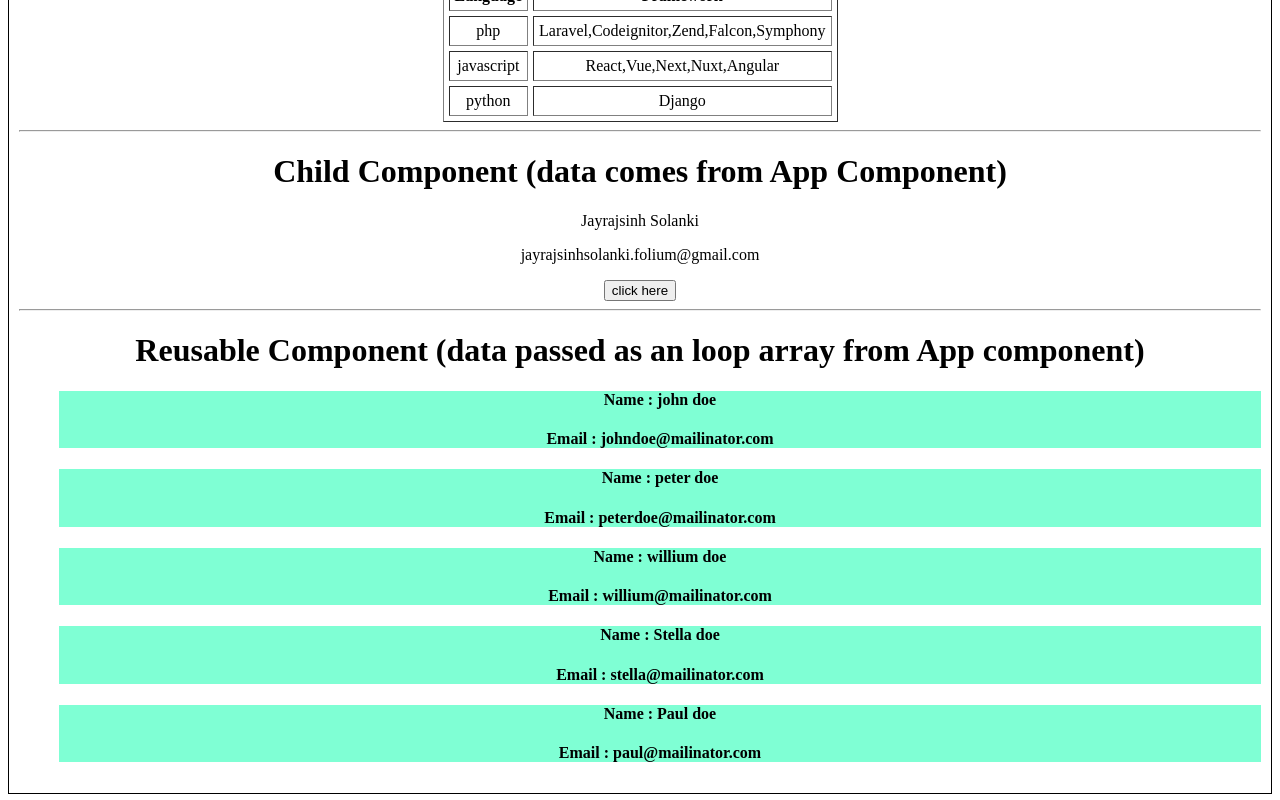
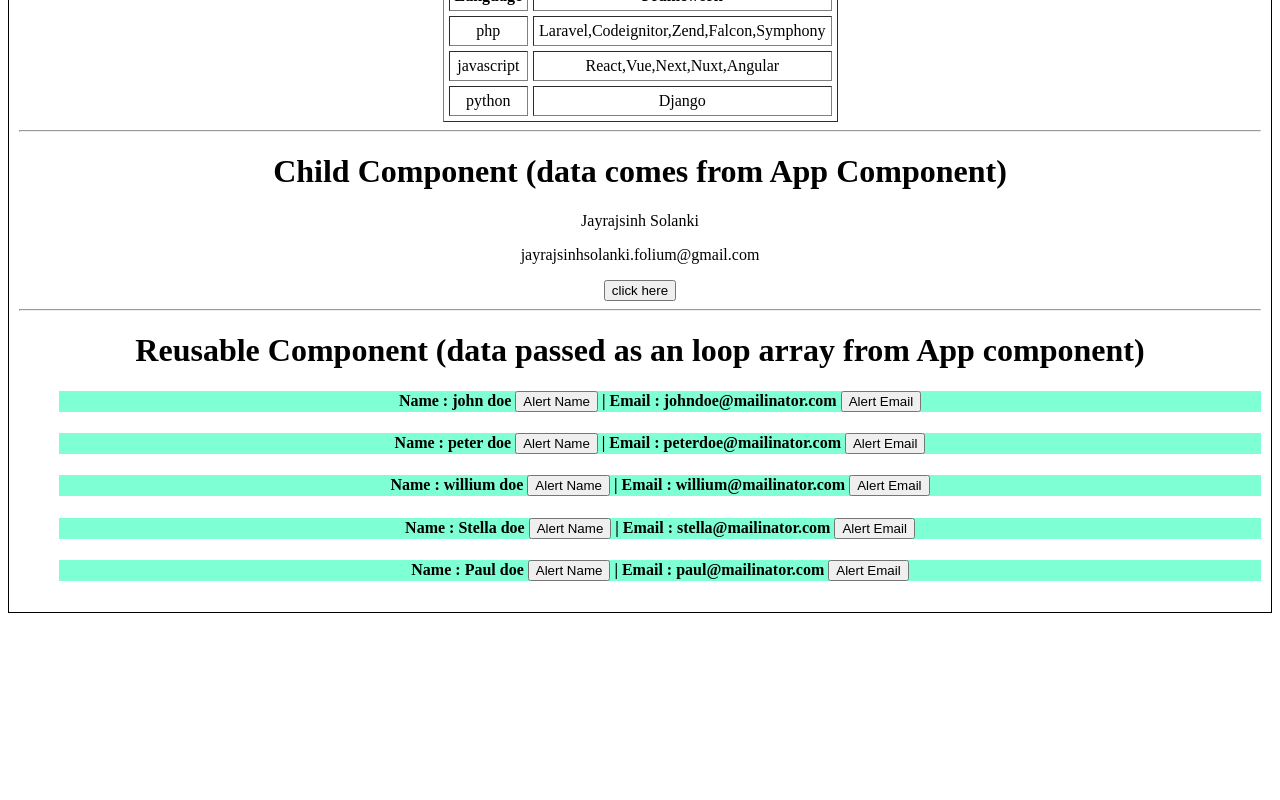
Before and after one commit to workatfolium/Vue, a Vue app: page / in a window 1280 px wide. Shown: the part 1561-2361 px from the top of the page. After the commit the page ends 2182 px from the top, so only its background shows below. Built offline with nearby package versions, Linux system fonts and the light colour scheme.

Commit message:
Reusable | Finish

```diff
--- a/src/App.vue
+++ b/src/App.vue
@@ -11,7 +11,7 @@
 <h1>Reusable Component (data passed as an loop array from App component)</h1>
 <ul style="list-style:none;">
   <li v-for="item in users" :key="item">
-  <Reusable :data="item" />
+  <Reusable :data="item" :getUserName="getUserName" />
   </li>
 </ul>
 </template>
@@ -48,6 +48,9 @@ export default {
         getData(){
            alert('function called from App component');
         },
+        getUserName(data){
+             alert(data)
+        },
       users:[
         {name: 'john doe',email:'johndoe@mailinator.com'},
         {name: 'peter doe',email:'peterdoe@mailinator.com'},
--- a/src/components/Reusable.vue
+++ b/src/components/Reusable.vue
@@ -1,7 +1,6 @@
 <template>
 <div style="background-color:aquamarine;">
-    <h4>Name : {{ data.name }}</h4>
-    <h4>Email : {{ data.email }}</h4>
+    <h4>Name : {{ data.name }}  <button v-on:click="getUserName(data.name)">Alert Name</button> | Email : {{ data.email }} <button v-on:click="getUserName(data.email)">Alert Email</button></h4>
 </div>
 </template>
 
@@ -9,7 +8,8 @@
 export default {
     name : "Reusable",
     props:{
-        data:Object
+        data:Object,
+        getUserName:Function
     }
 }
 </script>
```
